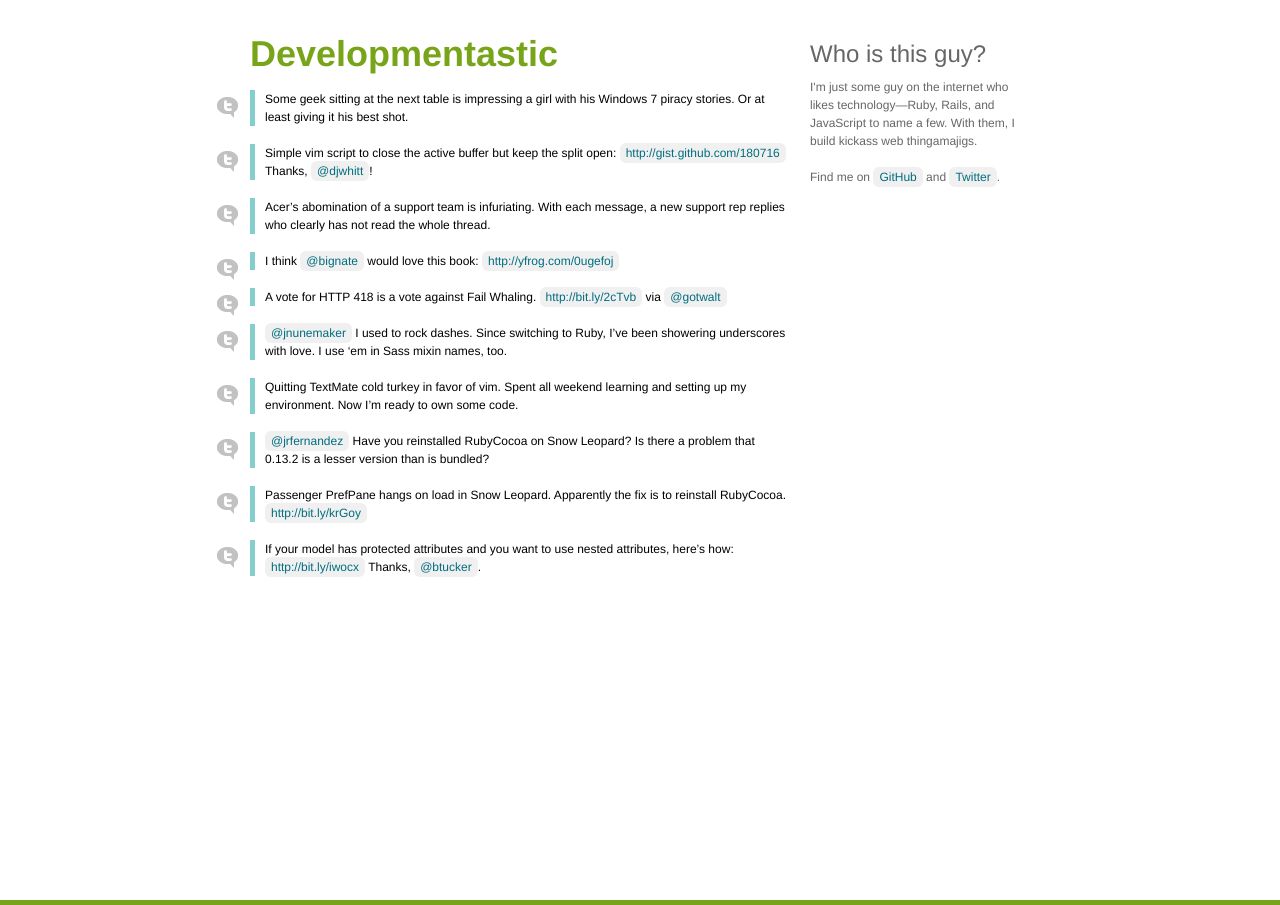
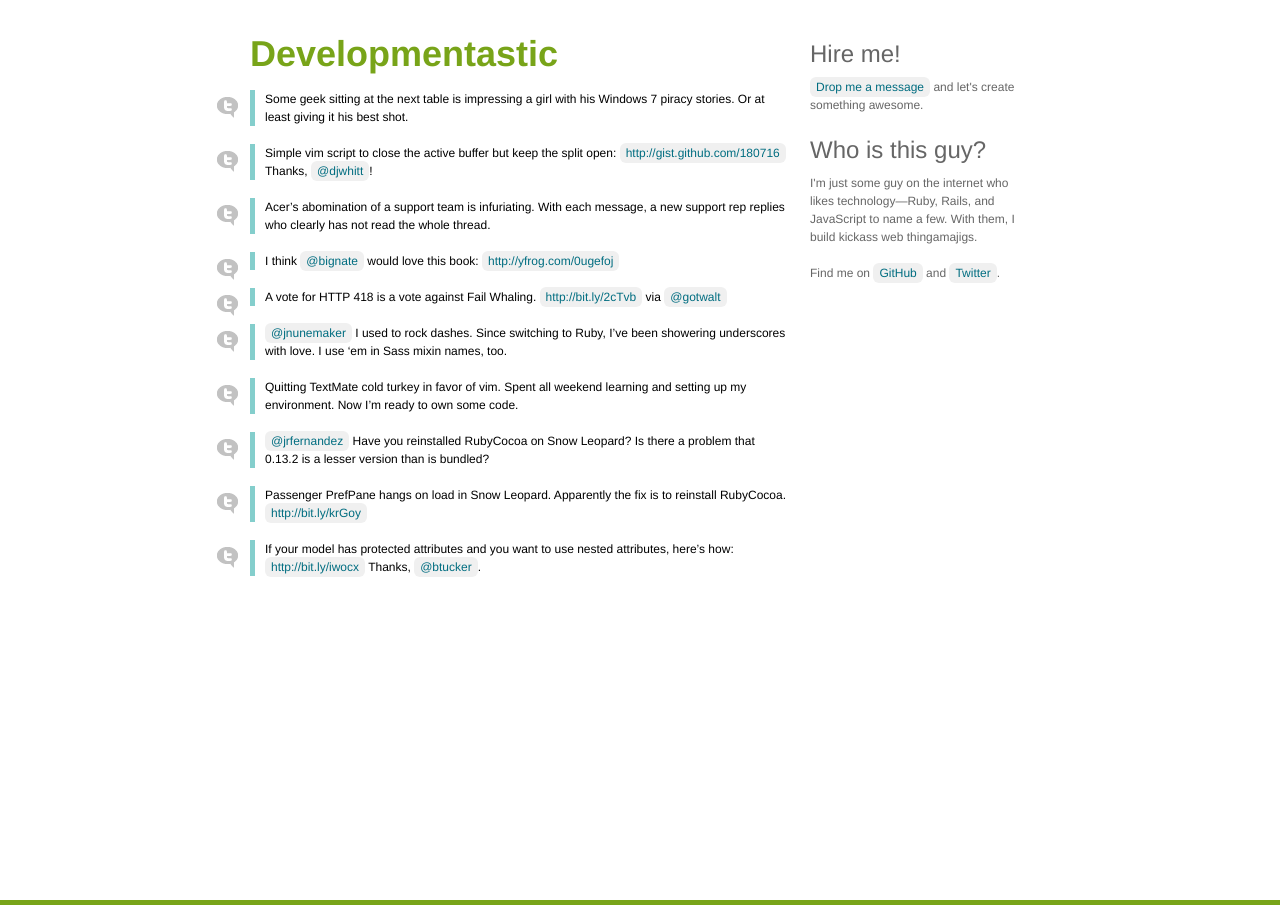
Before and after one commit to lmarburger/lmarburger.github.com, a Jekyll site: the page built from index.html, in a window 1280 px wide. Built offline with Jekyll 4.4.1, drawn with Linux system fonts in a browser that asks for light colours.

Commit message:
Added a "Hire me!" block to the sidebar.

```diff
--- a/_layouts/default.html
+++ b/_layouts/default.html
@@ -28,6 +28,9 @@
       </div>
 
       <div id="sidebar">
+        <h2>Hire me!</h2>
+        <p><a href="mailto:larry@marburger.cc">Drop me a message</a> and let's create something awesome.</p>
+
         <h2>Who is this guy?</h2>
         <p id="about">
           I'm just some guy on the internet who likes technology—Ruby, Rails, and
--- a/_sass/main.sass
+++ b/_sass/main.sass
@@ -15,9 +15,10 @@
 
   #sidebar
     +column(3, true)
+    :padding-top 36px
     :color #666
 
     h2
       :color #666
       :font-weight normal
-      :margin 36px 0 0.25em
+      :margin 0 0 0.25em
--- a/stylesheets/main.css
+++ b/stylesheets/main.css
@@ -125,6 +125,6 @@
 #content { display: block; }
 #content #main { display: inline; float: left; margin-right: 20px; width: 540px; }
 * html #content #main { overflow-x: hidden; }
-#content #sidebar { display: inline; float: left; margin-right: 0; width: 220px; color: #666; }
+#content #sidebar { display: inline; float: left; margin-right: 0; width: 220px; padding-top: 36px; color: #666; }
 * html #content #sidebar { overflow-x: hidden; }
-#content #sidebar h2 { color: #666; font-weight: normal; margin: 36px 0 0.25em; }
+#content #sidebar h2 { color: #666; font-weight: normal; margin: 0 0 0.25em; }
```
